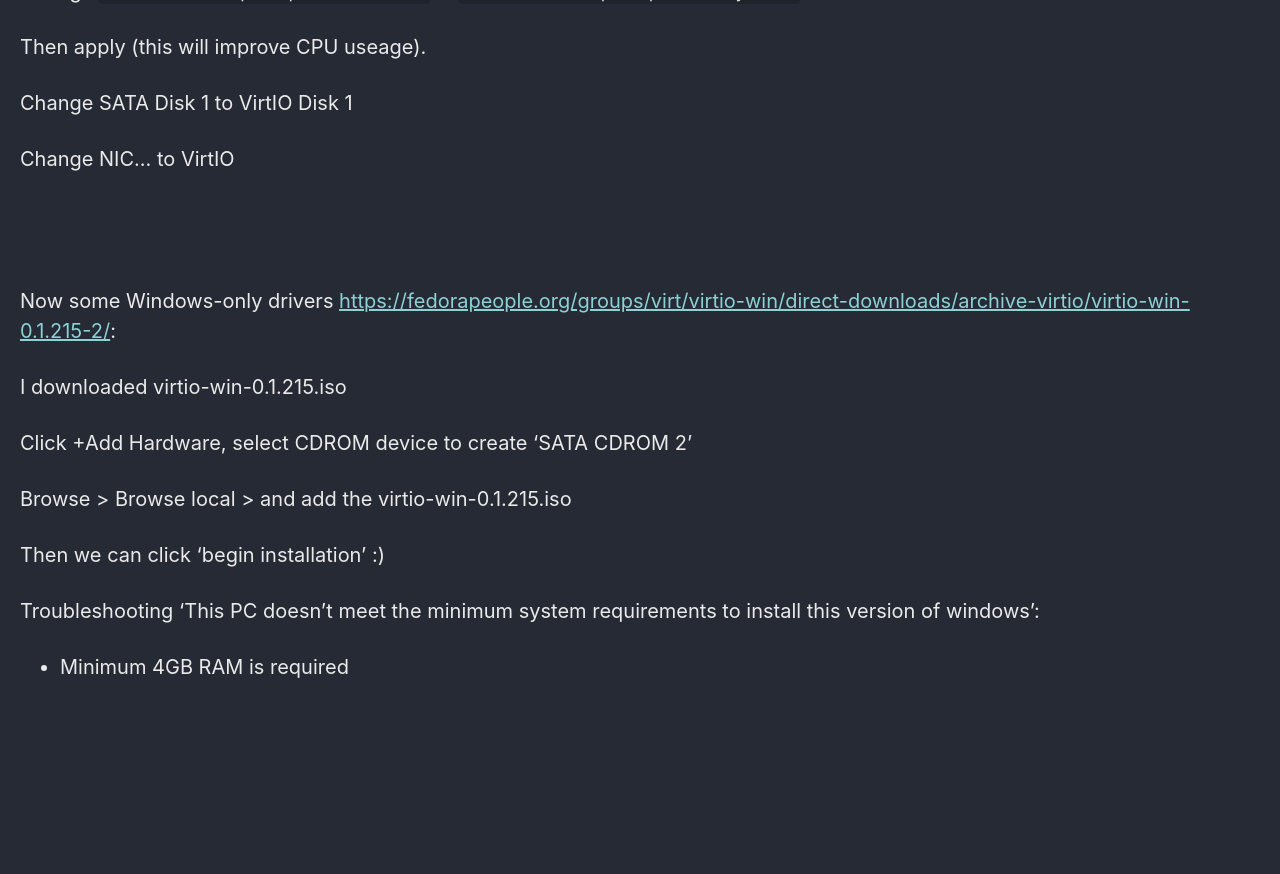
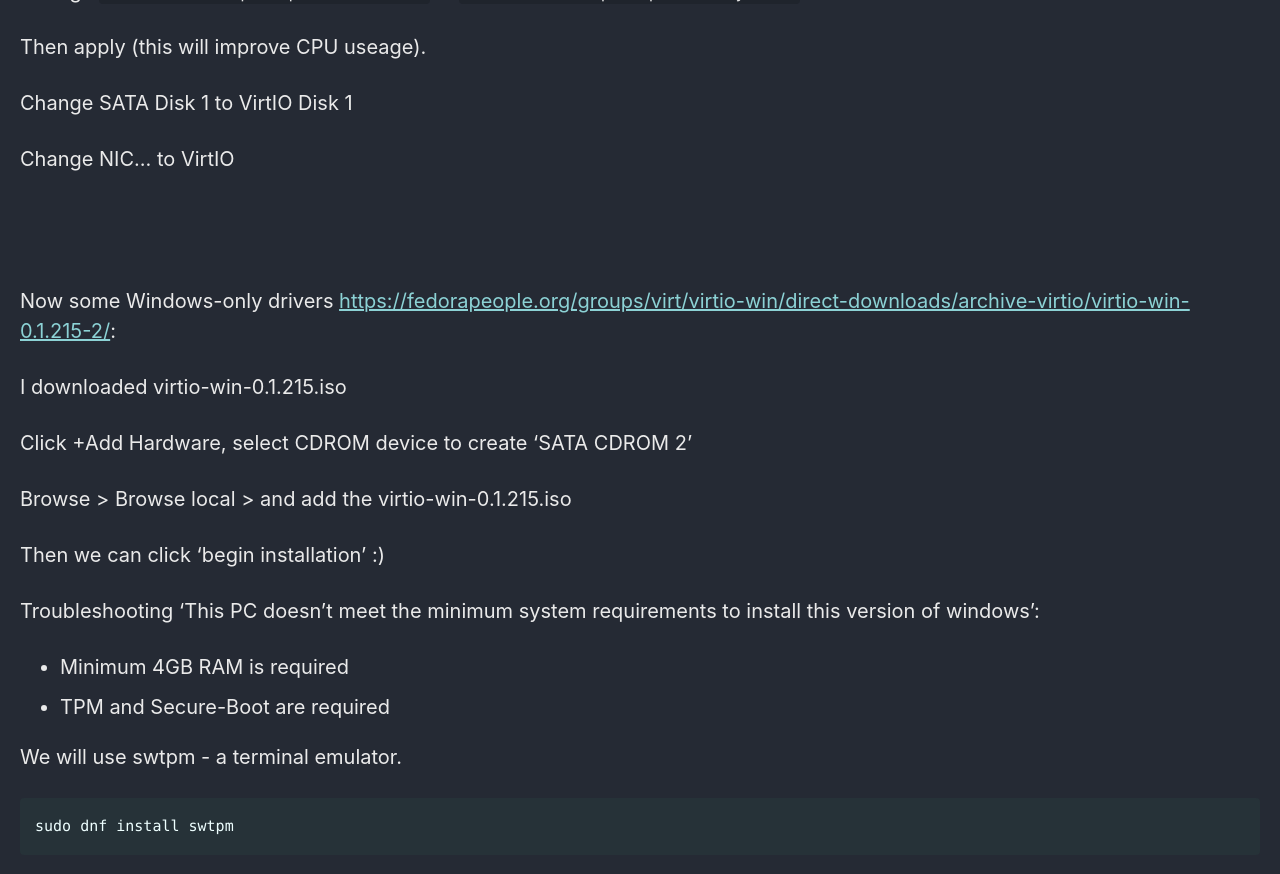
Before and after one commit to Connor-McCartney/Connor-McCartney.github.io, a Jekyll site: the page built from _pages/misc/qemu.md, in a window 1280 px wide and 900 px high, scrolled down 1533 px. Shown: the top 874 px of the window. Built offline with Jekyll 4.4.1, drawn with Linux system fonts in a browser that asks for light colours; cached includes are drawn as plain includes; before the commit the page ends 2265 px from its top, so only the background shows below that.

Commit message:
Update qemu.md

````diff
--- a/_pages/misc/qemu.md
+++ b/_pages/misc/qemu.md
@@ -87,3 +87,10 @@ Then we can click 'begin installation' :)
 Troubleshooting 'This PC doesn't meet the minimum system requirements to install this version of windows':
 
 * Minimum 4GB RAM is required
+* TPM and Secure-Boot are required
+
+We will use swtpm - a terminal emulator.
+
+```
+sudo dnf install swtpm
+```
````
